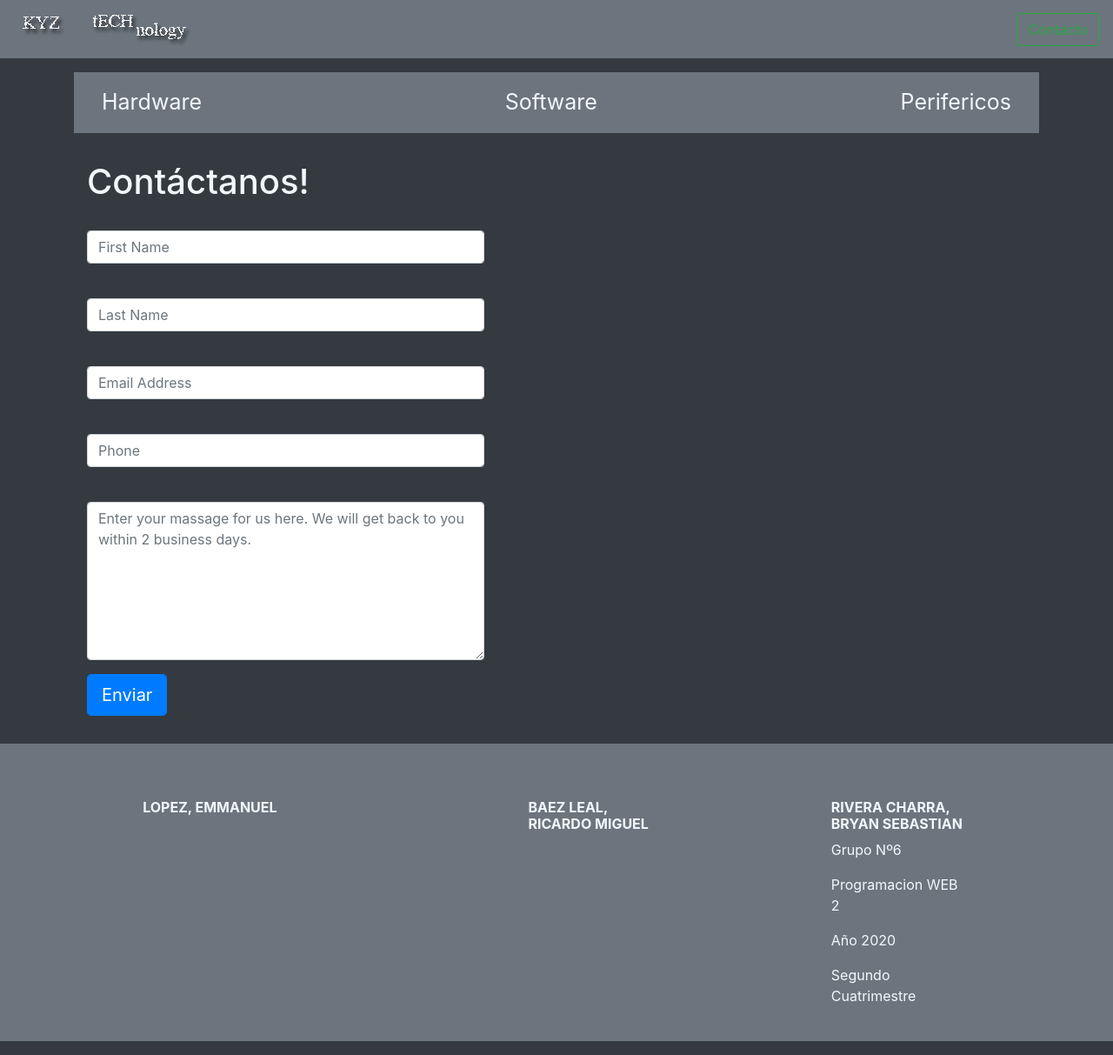
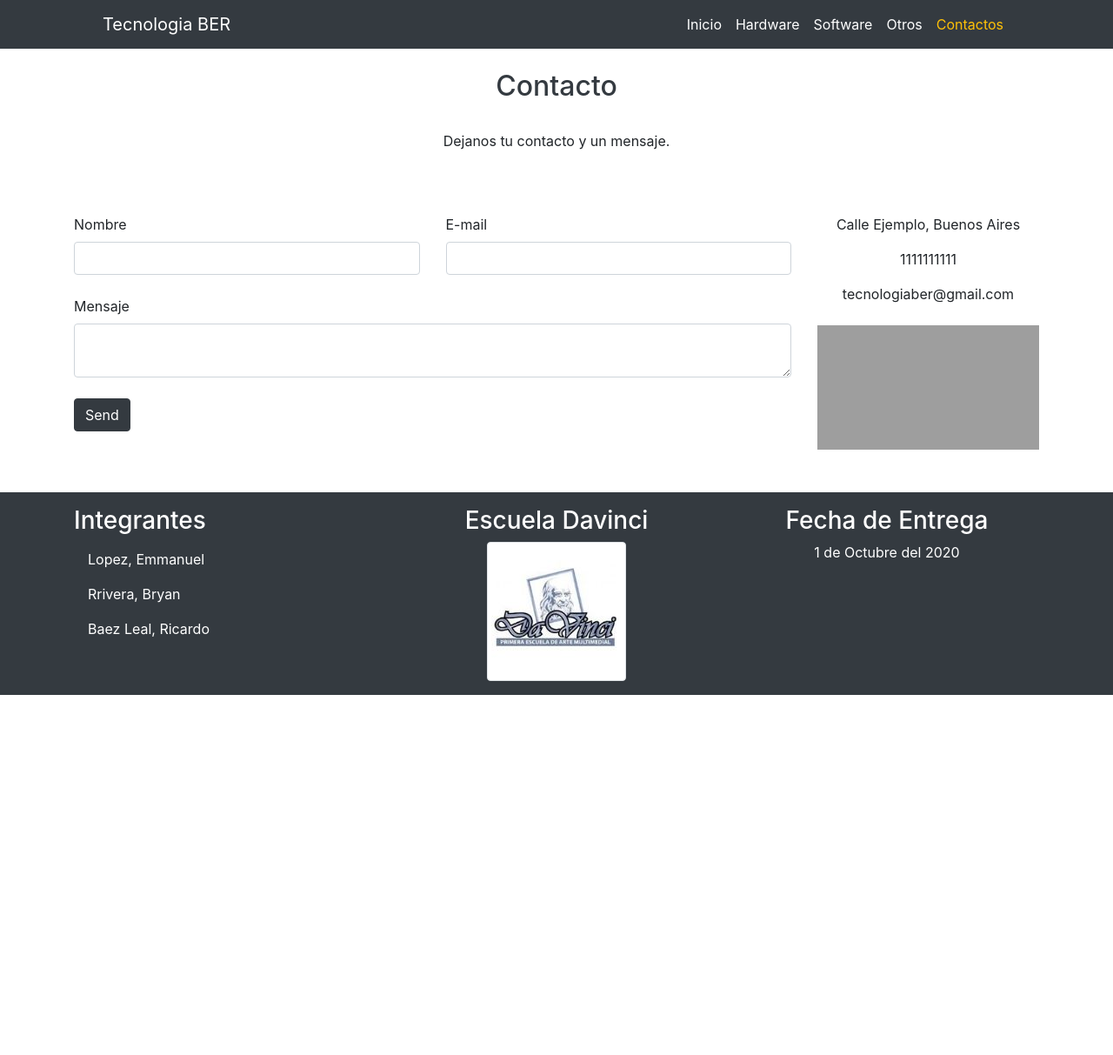
Before and after one commit to h-kANAME/tp_web_2, a PHP site: page /contacto.php in a window 1280 px wide. Shown: the whole page at 87% size. After the commit the page ends 799 px from the top, so only its background shows below. Run offline with PHP 8.4, Linux system fonts and the light colour scheme; grey boxes are pictures that could not be loaded.

Commit message:
Cambios esteticos

```diff
--- a/contacto.php
+++ b/contacto.php
@@ -1,64 +1,111 @@
 
 <?php
-	include_once('inc/header.php');
+	include_once('inc/barra_navegacion.php');
 ?>
+		<header>
+        <h2 class="text-dark text-center py-4">Contacto</h2>
+        </header>
+	<!--Arranca formulario-->
 
-	<!--Arranca formulario-->
-	<div class="container bg-dark mb-3 my-3 cardMainColor">
-		<h1 class="col">Contáctanos!</h1>
+<!--Section: Contact v.2-->
+<section class="mb-4">
+
+    <!--Section heading-->
+
+    <!--Section description-->
+    <p class="text-center w-responsive mx-auto mb-5">Dejanos tu contacto y un mensaje.</p>
+	<div class="container py-4">
+	<div class="row">
+
+<!--Grid column-->
+<div class="col-md-9 mb-md-0 mb-5">
+	<form id="contact-form" name="contact-form" action="mail.php" method="POST">
+
+		<!--Grid row-->
 		<div class="row">
-			<div class="col-md-8">
-				<div class="well well-sm">
-					<form class="form-horizontal" method="post">
-						<fieldset>
-							<div class="form-group">
-								<span class="col-md-1 col-md-offset-2 text-center"><i class="fa fa-user bigicon"></i></span>
-								<div class="col-md-8">
-									<input id="fname" name="name" type="text" placeholder="First Name" class="form-control">
-								</div>
-							</div>
-							<div class="form-group">
-								<span class="col-md-1 col-md-offset-2 text-center"><i class="fa fa-user bigicon"></i></span>
-								<div class="col-md-8">
-									<input id="lname" name="name" type="text" placeholder="Last Name" class="form-control">
-								</div>
-							</div>
 
-							<div class="form-group">
-								<span class="col-md-1 col-md-offset-2 text-center"><i class="fa fa-envelope-o bigicon"></i></span>
-								<div class="col-md-8">
-									<input id="email" name="email" type="text" placeholder="Email Address" class="form-control">
-								</div>
-							</div>
+			<!--Grid column-->
+			<div class="col-md-6">
+				<div class="md-form mb-0">
+				<label for="name" class="">Nombre</label>
+					<input type="text" id="name" name="name" class="form-control">
 
-							<div class="form-group">
-								<span class="col-md-1 col-md-offset-2 text-center"><i class="fa fa-phone-square bigicon"></i></span>
-								<div class="col-md-8">
-									<input id="phone" name="phone" type="text" placeholder="Phone" class="form-control">
-								</div>
-							</div>
-
-							<div class="form-group">
-								<span class="col-md-1 col-md-offset-2 text-center"><i class="fa fa-pencil-square-o bigicon"></i></span>
-								<div class="col-md-8">
-									<textarea class="form-control" id="message" name="message"
-										placeholder="Enter your massage for us here. We will get back to you within 2 business days."
-										rows="7"></textarea>
-								</div>
-							</div>
-						</fieldset>
-
-						<div class="col">
-							<div class="form-group">
-								<button type="submit" class="btn btn-primary btn-lg">Enviar</button>
-							</div>
-						</div>
-					</form>
 				</div>
 			</div>
+			<!--Grid column-->
 
-					</div>
+			<!--Grid column-->
+			<div class="col-md-6">
+				<div class="md-form mb-0">
+				<label for="email" class="">E-mail</label>
+					<input type="text" id="email" name="email" class="form-control">
+
+				</div>
+			</div>
+			<!--Grid column-->
+
+		</div>
+		<!--Grid row-->
+
+		<!--Grid row-->
+
+		<!--Grid row-->
+
+		<!--Grid row-->
+		<div class="row">
+
+			<!--Grid column-->
+			<div class="col-md-12 py-4">
+
+				<div class="md-form">
+				<label for="message">Mensaje</label>
+					<textarea type="text" id="message" name="message" rows="2" class="form-control md-textarea"></textarea>
+				</div>
+			</div>
+		</div>
+		<!--Grid row-->
+
+	</form>
+
+	<div class="text-center text-md-left">
+		<a class="btn btn-dark" onclick="document.getElementById('contact-form').submit();">Send</a>
 	</div>
+	<div class="status"></div>
+</div>
+<!--Grid column-->
+
+<!--Grid column-->
+<div class="col-md-3 text-center">
+	<ul class="list-unstyled mb-0">
+		<li><i class="fas fa-map-marker-alt fa-2x"></i>
+			<p>Calle Ejemplo, Buenos Aires</p>
+		</li>
+
+		<li><i class="fas fa-phone mt-4 fa-2x"></i>
+			<p>1111111111</p>
+		</li>
+
+		<li><i class="fas fa-envelope mt-4 fa-2x"></i>
+			<p>tecnologiaber@gmail.com</p>
+		</li>
+	</ul>
+
+<div class="embed-responsive embed-responsive-16by9 mt-4">
+            <iframe class="Tam-Mapa"
+              src="https://www.google.com/maps/embed?pb=!1m18!1m12!1m3!1d3286.2134632117186!2d-58.44987668477179!3d-34.548150280474!2m3!1f0!2f0!3f0!3m2!1i1024!2i768!4f13.1!3m3!1m2!1s0x95bcb430eb81d897%3A0x2b2734e28b6a8646!2sAMPARO%20MATERNAL!5e0!3m2!1ses!2sar!4v1594331630111!5m2!1ses!2sar"
+              frameborder="0" style="border:0;" allowfullscreen="" aria-hidden="false" tabindex="0"></iframe>
+          </div>
+<!--Grid column-->
+</div>
+</div>
+
+
+	</div>
+
+
+</section>
+<!--Section: Contact v.2-->
+
 
 
 	<!-- Footer -->
--- /dev/null
+++ b/inc/barra_navegacion.php
@@ -0,0 +1,53 @@
+<!doctype html>
+<html>
+
+<head>
+	<title>Tecnolgia BER</title>
+	<meta charset="utf-8">
+	<meta name="viewport" content="width=device-width, initial-scale=1">
+
+
+	<!-- library -->
+	<link rel="stylesheet" href="https://stackpath.bootstrapcdn.com/bootstrap/4.5.2/css/bootstrap.min.css"
+		integrity="sha384-JcKb8q3iqJ61gNV9KGb8thSsNjpSL0n8PARn9HuZOnIxN0hoP+VmmDGMN5t9UJ0Z" crossorigin="anonymous">
+	<link rel="stylesheet" href="styles/styles.css">
+</head>
+<!-- library -->
+
+<Section >
+
+<nav class="navbar navbar-expand-md navbar-light bg-dark ">
+    <div class="container ml-6 px-5">
+      <a class="navbar-brand text-white" href="index.php">Tecnologia BER</a>
+      <button class="navbar-toggler" type="button" data-toggle="collapse" data-target="#navbarNavDropdown" aria-controls="navbarNavDropdown" aria-expanded="false" aria-label="Toggle navigation">
+        <span class="navbar-toggler-icon"></span>
+      </button>
+      <div class="collapse navbar-collapse md-pt-4 mdx-5 lg-pt-1 sm-pt-5" id="navbarNavDropdown">
+        <ul class="navbar-nav ml-auto">
+          <li class="nav-item md-px-3">
+            <a class="nav-link text-white" href="index.php">Inicio</a>
+          </li>
+          <li class="nav-item md-px-3">
+            <a class="nav-link text-white" href="hardware.php">Hardware</a>
+          </li>
+          <li class="nav-item md-px-3">
+            <a class="nav-link text-white" href="software.php">Software</a>
+		  </li>
+		  <li class="nav-item md-px-3">
+            <a class="nav-link text-white" href="">Otros</a>
+          </li>
+          <li class="nav-item md-px-3">
+            <a class="nav-link text-warning" href="contacto.php">Contactos</a>
+          </li>
+        </ul>
+      </div>
+    </div>
+  </nav>
+
+
+
+
+
+
+
+</Section>
--- a/inc/carrousel.php
+++ b/inc/carrousel.php
@@ -1,7 +1,5 @@
 <div id="carouselExampleCaptions" class="carousel slide col -9 sm-6 my-4" data-ride="carousel">
-		<h1 class="text-center">
-		<a href="index.php"><img src="img/logo.png" alt="logoEmpresa" width="400" height="105"> </a>
-		</h1>
+
 				<ol class="carousel-indicators">
 					<li data-target="#carouselExampleCaptions" data-slide-to="0" class="active"></li>
 					<li data-target="#carouselExampleCaptions" data-slide-to="1"></li>
--- a/inc/filtros.php
+++ b/inc/filtros.php
@@ -1,8 +1,8 @@
 
-<div class="card">
+<div class="card mt-5">
 					<div id="accordion-side-bar">
 						<div class="card">
-							<div class="card-header bg-danger" id="header-categorias" data-toggle="collapse"
+							<div class="card-header bg-dark" id="header-categorias" data-toggle="collapse"
 								data-target="#collapse-categorias" aria-expanded="true" aria-controls="collapse-categorias">
 								<h6 class="mb-0 colorSide">
 									Categorias
@@ -22,7 +22,7 @@
 							</div>
 						</div>
 						<div class="card">
-							<div class="card-header bg-danger" id="header-marcas" data-toggle="collapse"
+							<div class="card-header bg-dark" id="header-marcas" data-toggle="collapse"
 								data-target="#collapse-marcas" aria-expanded="true" aria-controls="collapse-marcas">
 								<h6 class="mb-0 colorSide">
 									Marcas
--- a/inc/footer.php
+++ b/inc/footer.php
@@ -1,36 +1,27 @@
 
-<footer class="navbar-dark bg-secondary my-3" style="color: aliceblue;">
+ <footer class="bg-dark text-white py-3">
+    <div class="container">
+      <div class="row">
+        <div class="col-12 col-md-6 col-lg-4">
+          <h3>Integrantes</h3>
+          <ul class="nav flex-column">
+            <li class="nav-item"><a class="nav-link text-white" href="https://www.linkedin.com/in/emmanuel-lopez-4b4061128" target="new">Lopez, Emmanuel</a></li>
+            <li class="nav-item"><a class="nav-link text-white" href="https://www.linkedin.com/in/bryan-rivera-23b7311b7/" target="new">Rrivera, Bryan</a></li>
+            <li class="nav-item"><a class="nav-link text-white" href="https://www.linkedin.com/in/ricardo-baez-leal-marketing-analyst-lead-generation-1893b3161/" target="new">Baez Leal, Ricardo</a></li>
+          </ul>
+        </div>
+        <div class="col-12 col-md-6 col-lg-4 text-center">
+          <h3>Escuela Davinci</h3>
+		  <img src="img/Davinci.jpg" alt="..." class="img-thumbnail br-2">
+		</div>
+		<div class="col-12 col-md-6 col-lg-4 text-center">
+          <h3>Fecha de Entrega</h3>
+		  <p>1 de Octubre del 2020</p>
+        </div>
 
-		<div class="container">
-			<div class="row">
-				<!-- Contenedor del Footer ABRE -->
-				<div class="container text-center text-md-left mt-5">
-					<!-- Inicia grilla del footer-->
-					<div class="row mt-3">
-						<!-- Abre integrante 1 + datos de tp -->
-						<div class="col-md-3 col-lg-4 col-xl-3 mx-auto mb-4">
-							<h6 class="text-uppercase font-weight-bold">Lopez, Emmanuel</h6>
-						</div><!-- Cierra integrante 1 + datos de tp -->
-
-						<!-- Abre Dos -->
-						<div class="col-md-2 col-lg-2 col-xl-2 mx-auto mb-4">
-							<h6 class="text-uppercase font-weight-bold">Baez Leal, Ricardo Miguel</h6>
-						</div>
-						<!-- Cierra Dos -->
-
-						<div class="col-md-3 col-lg-2 col-xl-2 mx-auto mb-4">
-							<h6 class="text-uppercase font-weight-bold">Rivera Charra, Bryan Sebastian </h6>
-							<p>Grupo Nº6</p>
-							<p>Programacion WEB 2</p>
-							<p>Año 2020</p>
-							<p>Segundo Cuatrimestre</p>
-						</div>
-						<!-- Cierra Tres -->
-					</div><!-- Cierra grilla del footer-->
-				</div><!-- Contenedor del Footer cierra -->
-			</div>
-		</div>
-	</footer>
+      </div>
+    </div>
+  </footer>
 
 		<!-- library -->
 		<script src="https://code.jquery.com/jquery-3.5.1.slim.min.js"
```
Also changed, not shown: hardware.php (+21 -18 lines), html/almacenamiento.html (added, +180 -0 lines), inc/destacados.php (+9 -5 lines), inc/lista_productos_hardware.php (+9 -9 lines), inc/lista_productos_software.php (+9 -9 lines), index.php (+20 -10 lines), producto_modelo.php (+21 -27 lines), software.php (+25 -19 lines), README.md, img/Davinci.jpg (added).
